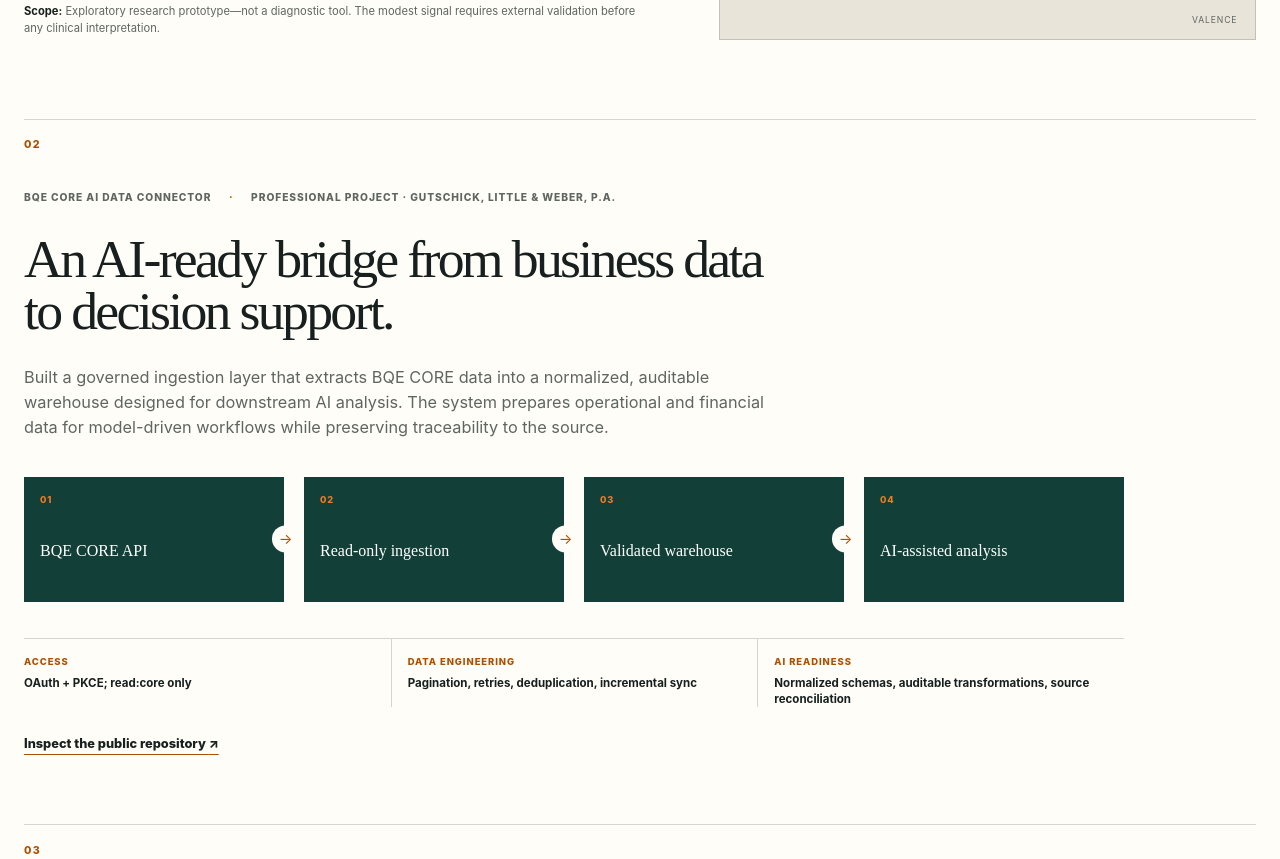
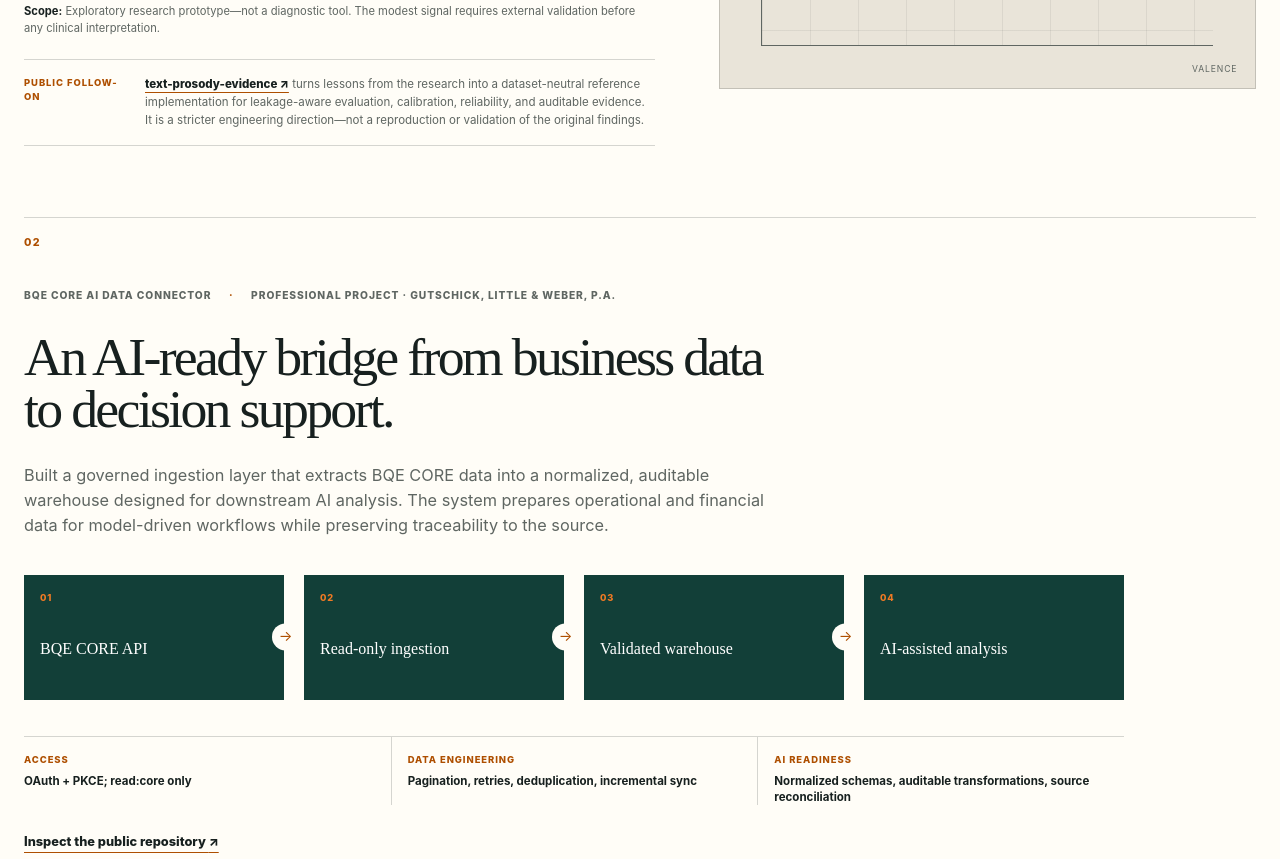
Before and after one commit to rjleggieri/rjleggieri.github.io, a website built with Vite: page index.html in a window 1280 px wide. Shown: the part 1539-2398 px from the top of the page. Built offline with nearby package versions, Linux system fonts and the light colour scheme.

Commit message:
Link text prosody reference implementation

```diff
--- a/index.html
+++ b/index.html
@@ -110,6 +110,10 @@
               <div><span>Observed result</span><strong>≈0.62 AUC; above audio-only baselines</strong></div>
             </div>
             <p class="project-note"><strong>Scope:</strong> Exploratory research prototype—not a diagnostic tool. The modest signal requires external validation before any clinical interpretation.</p>
+            <div class="follow-on">
+              <span>Public follow-on</span>
+              <p><a href="https://github.com/rjleggieri/text-prosody-evidence" target="_blank" rel="noreferrer">text-prosody-evidence ↗</a> turns lessons from the research into a dataset-neutral reference implementation for leakage-aware evaluation, calibration, reliability, and auditable evidence. It is a stricter engineering direction—not a reproduction or validation of the original findings.</p>
+            </div>
           </div>
           <div class="ads-visual" aria-label="Illustration of distance between text and voice positions in a valence-arousal space">
             <div class="axis-label axis-label-top">arousal</div>
--- a/styles.css
+++ b/styles.css
@@ -90,6 +90,10 @@ a:focus-visible, button:focus-visible { outline: 3px solid var(--orange-bright);
 .feature-praxicom { grid-template-columns: .9fr 1.1fr; }
 .project-note { margin-top: 1.15rem; color: var(--muted); font-size: .7rem; }
 .project-note strong { color: var(--ink); }
+.follow-on { display: grid; grid-template-columns: 105px 1fr; gap: 1rem; margin-top: 1.35rem; padding: 1rem 0; border-top: 1px solid var(--line); border-bottom: 1px solid var(--line); }
+.follow-on > span { color: var(--orange); font-size: .59rem; font-weight: 850; letter-spacing: .1em; text-transform: uppercase; }
+.follow-on p { margin: 0; color: var(--muted); font-size: .72rem; }
+.follow-on a { color: var(--ink); font-weight: 850; text-underline-offset: .25rem; text-decoration-color: var(--orange); }
 .project-facts, .evidence-grid { display: grid; margin-top: 2rem; border-top: 1px solid var(--line); }
 .project-facts { grid-template-columns: repeat(3,1fr); }
 .evidence-grid { grid-template-columns: repeat(4,1fr); }
@@ -204,6 +208,7 @@ a:focus-visible, button:focus-visible { outline: 3px solid var(--orange-bright);
   .feature { min-height: 0; padding: 3.7rem 0; }.feature h3 { font-size: clamp(2.45rem,12vw,3.6rem); }.project-meta { flex-direction: column; gap: .25rem; }.project-meta span + span::before { display: none; }
   .wide-break { display: none; }
   .evidence-grid, .evidence-grid-three, .project-facts { grid-template-columns: 1fr 1fr; }.evidence-grid div:nth-child(odd), .project-facts div:nth-child(odd) { padding-left: 0; border-left: 0; }.evidence-grid div, .project-facts div { padding-bottom: .8rem; }
+  .follow-on { grid-template-columns: 1fr; gap: .45rem; }
   .ads-visual { min-height: 330px; }
   .bqe-flow { grid-template-columns: 1fr 1fr; gap: .7rem; }.flow-step { min-height: 105px; gap: 1.2rem; }.flow-step::after { display: none !important; }
   .architecture { grid-template-columns: 1fr; }.architecture > b { transform: rotate(90deg); text-align: center; }.architecture-node { text-align: center; }
```
